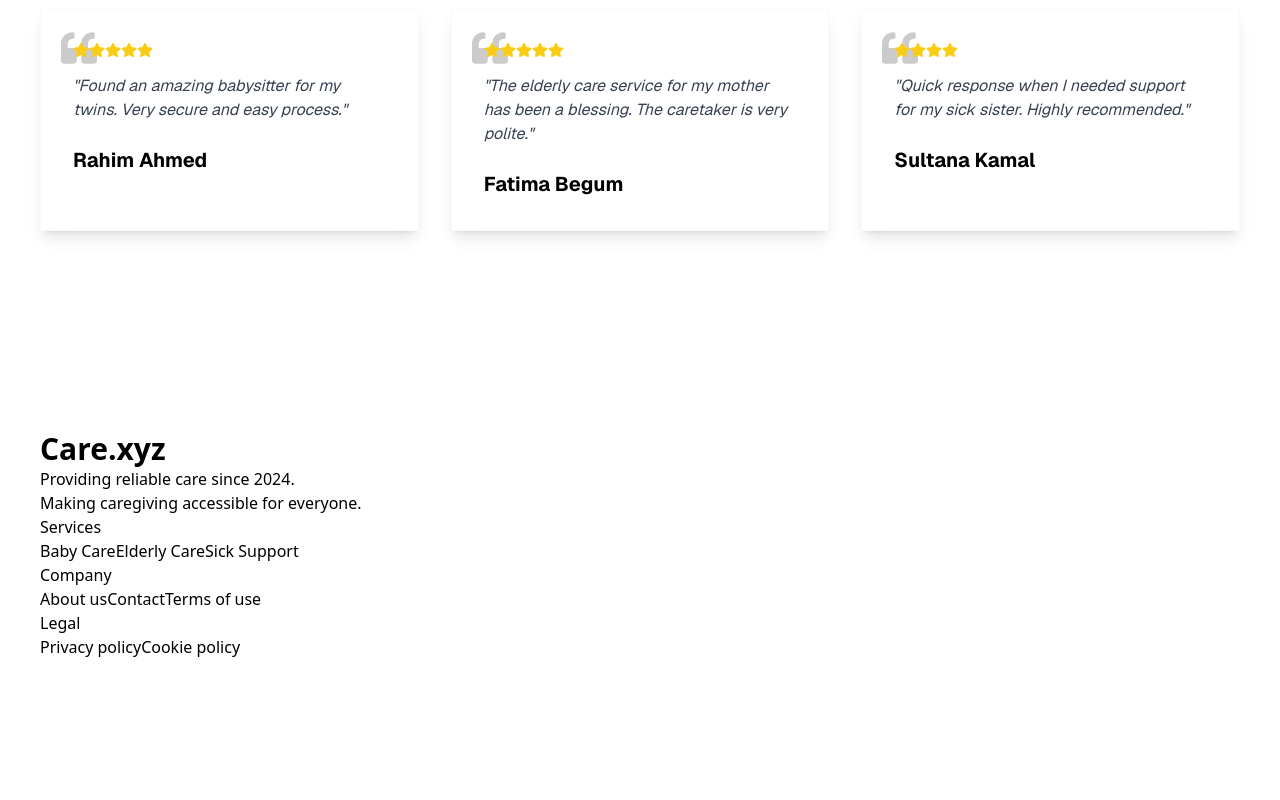
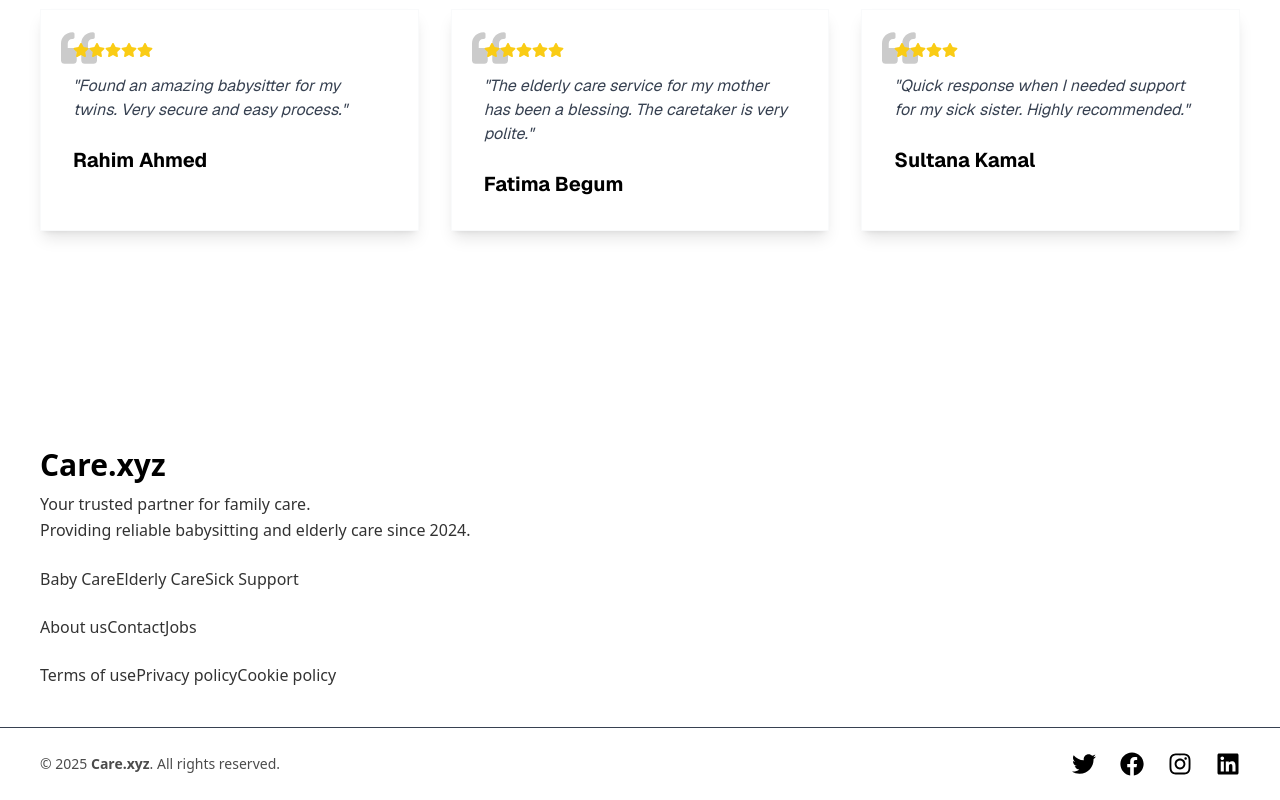
Before and after one commit to Sanjida-Parven-Alfe/as_12_mod_12_care.xyz, a Next.js app: page / in a window 1280 px wide. Shown: the part 2601-3401 px from the top of the page. Before the commit the page ends 3300 px from the top, so only its background shows below. Built offline with nearby package versions, Linux system fonts and the light colour scheme.

Commit message:
footer update

```diff
--- a/src/components/shared/Footer.jsx
+++ b/src/components/shared/Footer.jsx
@@ -1,30 +1,67 @@
+import Link from "next/link";
 import React from "react";
+import { FaFacebook, FaTwitter, FaInstagram, FaLinkedin } from "react-icons/fa";
 
 const Footer = () => {
   return (
-    <footer className="footer p-10 bg-base-200 text-base-content mt-20">
+    <div className="bg-neutral text-neutral-content mt-24">
+      <footer className="footer p-10 max-w-7xl mx-auto">
         <aside>
-        <h2 className="text-3xl font-bold text-primary">Care.xyz</h2>
-        <p className="font-medium">Providing reliable care since 2024.<br />Making caregiving accessible for everyone.</p>
+
+          <h2 className="text-3xl font-bold text-primary mb-2">Care.xyz</h2>
+          <p className="font-medium opacity-80 leading-relaxed">
+            Your trusted partner for family care. <br />
+            Providing reliable babysitting and elderly care since 2024.
+          </p>
         </aside>
+
+
         <nav>
-        <h6 className="footer-title">Services</h6>
-        <a className="link link-hover">Baby Care</a>
-        <a className="link link-hover">Elderly Care</a>
-        <a className="link link-hover">Sick Support</a>
+          <h6 className="footer-title text-white opacity-100">Services</h6>
+          <Link href="/services/baby-care" className="link link-hover opacity-80 hover:opacity-100 hover:text-primary transition-all">Baby Care</Link>
+          <Link href="/services/elderly-care" className="link link-hover opacity-80 hover:opacity-100 hover:text-primary transition-all">Elderly Care</Link>
+          <Link href="/services/sick-support" className="link link-hover opacity-80 hover:opacity-100 hover:text-primary transition-all">Sick Support</Link>
         </nav>
         <nav>
-        <h6 className="footer-title">Company</h6>
-        <a className="link link-hover">About us</a>
-        <a className="link link-hover">Contact</a>
-        <a className="link link-hover">Terms of use</a>
+          <h6 className="footer-title text-white opacity-100">Company</h6>
+          <Link href="/about" className="link link-hover opacity-80 hover:opacity-100 hover:text-primary transition-all">About us</Link>
+          <Link href="/contact" className="link link-hover opacity-80 hover:opacity-100 hover:text-primary transition-all">Contact</Link>
+          <Link href="/jobs" className="link link-hover opacity-80 hover:opacity-100 hover:text-primary transition-all">Jobs</Link>
         </nav>
         <nav>
-        <h6 className="footer-title">Legal</h6>
-        <a className="link link-hover">Privacy policy</a>
-        <a className="link link-hover">Cookie policy</a>
+          <h6 className="footer-title text-white opacity-100">Legal</h6>
+          <Link href="/terms" className="link link-hover opacity-80 hover:opacity-100 hover:text-primary transition-all">Terms of use</Link>
+          <Link href="/privacy" className="link link-hover opacity-80 hover:opacity-100 hover:text-primary transition-all">Privacy policy</Link>
+          <Link href="/cookie" className="link link-hover opacity-80 hover:opacity-100 hover:text-primary transition-all">Cookie policy</Link>
         </nav>
       </footer>
+
+      <div className="border-t border-gray-700">
+        <footer className="footer px-10 py-6 max-w-7xl mx-auto flex flex-col md:flex-row justify-between items-center">
+          <aside className="items-center grid-flow-col">
+            <p className="opacity-70 text-sm">
+              © {new Date().getFullYear()} <span className="font-bold text-primary">Care.xyz</span>. All rights reserved.
+            </p>
+          </aside>
+          <nav className="md:place-self-center md:justify-self-end mt-4 md:mt-0">
+            <div className="grid grid-flow-col gap-6">
+              <a className="cursor-pointer hover:text-primary transition-colors transform hover:scale-110 duration-200">
+                <FaTwitter size={24} />
+              </a>
+              <a className="cursor-pointer hover:text-primary transition-colors transform hover:scale-110 duration-200">
+                <FaFacebook size={24} />
+              </a>
+              <a className="cursor-pointer hover:text-primary transition-colors transform hover:scale-110 duration-200">
+                <FaInstagram size={24} />
+              </a>
+              <a className="cursor-pointer hover:text-primary transition-colors transform hover:scale-110 duration-200">
+                <FaLinkedin size={24} />
+              </a>
+            </div>
+          </nav>
+        </footer>
+      </div>
+    </div>
   );
 };
 
```
Lines whose indentation alone changed are shown as unchanged.
